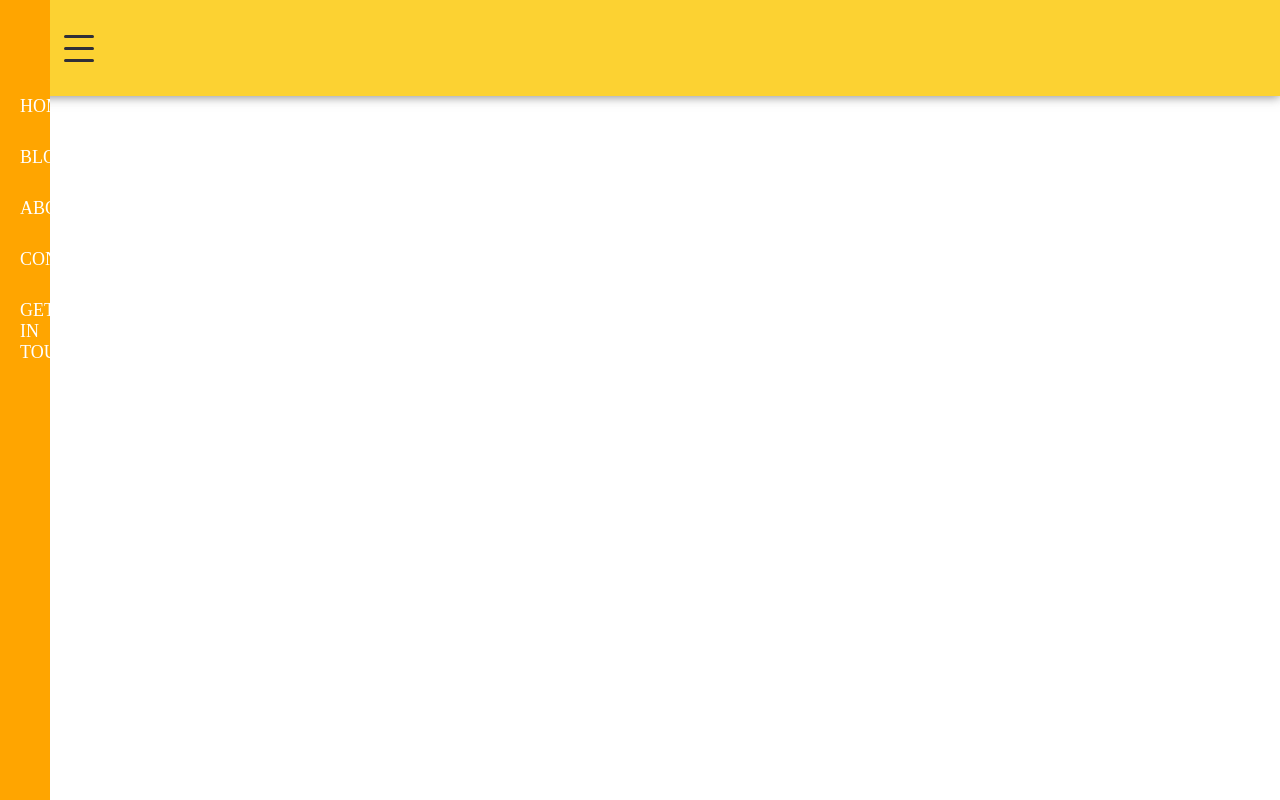
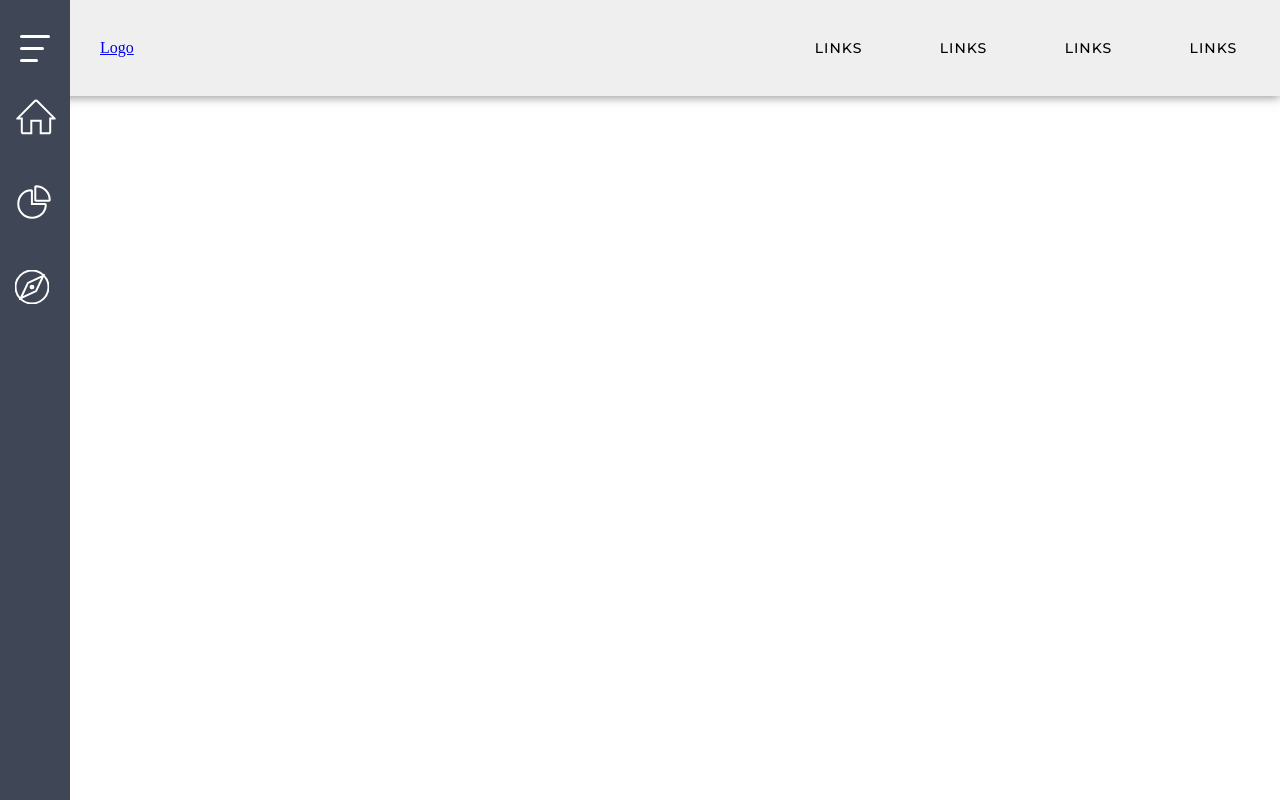
Before and after one commit to etchng/menu-demo, a plain HTML site: page index.html in a window 1280 px wide. Drawn offline with Linux system fonts and the light colour scheme.

Commit message:
dashboard nav demo update

```diff
--- a/index.html
+++ b/index.html
@@ -2,16 +2,19 @@
 <html lang="en" >
 <head>
   <meta charset="UTF-8">
-  <title>Demo - Sidemenu  Vanilla Js</title>
+  <title>Demo - Sidemenu </title>
+    <link href="https://fonts.googleapis.com/css2?family=Montserrat:wght@400;500;800&display=swap" rel="stylesheet">
+
   <link rel="stylesheet" href="./style.css">
+
 
 </head>
 <body>
-<!-- partial:index.partial.html -->
 <div class="header">
-  <div class="header__inner flex--end">
+  <div class="header__inner">
 
     <div class = "navWrap">
+      <div class="burgerProxy"></div>
       <div id="burger">
         <div></div>
         <div></div>
@@ -21,11 +24,43 @@
 
       <nav class="sidemenu">
         <ul>
-          <li><a href="#">Home</a></li>
-          <li><a href="#">Blog</a></li>
-          <li><a href="#">About</a></li>
-          <li><a href="#">Contact</a></li>
-          <li><a href="#">Get in Touch</a></li>
+          <div class = "linkWrap">
+          <li><a href="#">
+            <span class = "nav__icon">
+            <svg width="42" height="42" viewBox="0 0 42 42" fill="none" xmlns="http://www.w3.org/2000/svg">
+              <path d="M35.7 22.6H35.2V23.1V35.7C35.2 36.1073 35.1093 36.5079 34.8881 36.7959C34.6852 37.0602 34.319 37.3 33.6 37.3H25.7V25.2V24.7H25.2H16.8H16.3V25.2V37.3H8.39999C7.68101 37.3 7.31476 37.0602 7.11184 36.7959C6.89068 36.5079 6.79999 36.1073 6.79999 35.7V23.1V22.6H6.29999H2.78879C2.64012 22.6 2.538 22.5887 2.47068 22.5759C2.49107 22.5351 2.51955 22.486 2.558 22.4286C2.66113 22.2747 2.81607 22.0902 3.01944 21.8797L19.8669 5.01538L19.867 5.01543L19.8729 5.00927C20.1798 4.69141 20.5835 4.52794 21 4.50729C21.4176 4.52794 21.8204 4.69002 22.1262 5.00838L22.1261 5.00845L22.1331 5.01538L38.9786 21.8777C39.1824 22.0887 39.3378 22.2737 39.4412 22.4279C39.4799 22.4856 39.5085 22.5349 39.529 22.576C39.4617 22.5887 39.3597 22.6 39.2112 22.6H35.7Z" stroke="white"/>
+              </svg></span>
+              <span class = "nav__text">
+
+            Home
+          </span>
+          </a></li></div>
+          <div class = "linkWrap">
+            <li><a href="#">
+              <span class = "nav__icon">
+                <svg width="42" height="42" viewBox="0 0 42 42" fill="none" xmlns="http://www.w3.org/2000/svg">
+                  <path d="M16.9166 20.5833V21.0833H17.4166H30.0833C30.2494 21.0833 30.4099 21.1435 30.5351 21.2527C30.6567 21.3587 30.7369 21.5039 30.7622 21.6628L30.7708 21.7878C30.7616 29.3351 24.6465 34.7292 17.0208 34.7292C13.3741 34.7292 9.87672 33.2805 7.29809 30.7019C4.71947 28.1233 3.27081 24.6259 3.27081 20.9792C3.27081 13.3478 8.67296 7.22918 16.2291 7.22918C16.4115 7.22918 16.5863 7.30161 16.7153 7.43054C16.8442 7.55947 16.9166 7.73434 16.9166 7.91668V20.5833ZM20.9791 3.27084C24.6259 3.27084 28.1232 4.7195 30.7019 7.29812C33.2805 9.87675 34.7291 13.3741 34.7291 17.0208C34.7291 17.2032 34.6567 17.378 34.5278 17.507C34.3988 17.6359 34.224 17.7083 34.0416 17.7083H20.9791C20.7968 17.7083 20.6219 17.6359 20.493 17.507C20.3641 17.378 20.2916 17.2032 20.2916 17.0208V3.95834C20.2916 3.77601 20.3641 3.60114 20.493 3.47221C20.6219 3.34328 20.7968 3.27084 20.9791 3.27084Z" stroke="white"/>
+                  </svg>
+                  </span>
+                <span class = "nav__text">
+
+              Data
+            </span>
+            </a></li></div>
+          <div class = "linkWrap">
+            <li><a href="#">
+              <span class = "nav__icon">
+                <svg width="34" height="34" viewBox="0 0 34 34" fill="none" xmlns="http://www.w3.org/2000/svg">
+                  <path d="M20.9339 21.1763L21.0994 21.0994L21.1763 20.9339L27.6533 7.0109L28.2311 5.76885L26.9891 6.34665L13.0661 12.8237L12.9006 12.9006L12.8237 13.0661L6.34665 26.9891L5.76885 28.2311L7.0109 27.6533L20.9339 21.1763ZM15.63 17C15.63 16.2391 16.2391 15.63 17 15.63C17.7609 15.63 18.37 16.2391 18.37 17C18.37 17.7609 17.7609 18.37 17 18.37C16.2391 18.37 15.63 17.7609 15.63 17ZM0.5 17C0.5 7.89214 7.89214 0.5 17 0.5C26.1079 0.5 33.5 7.89214 33.5 17C33.5 26.1079 26.1079 33.5 17 33.5C7.89214 33.5 0.5 26.1079 0.5 17Z" stroke="white"/>
+                  </svg>
+
+                  </span>
+                <span class = "nav__text">
+
+              Explore
+            </span>
+            </a></li></div>
+
         </ul>
       </nav>
 
@@ -34,25 +69,32 @@
 
 
 
-    <!-- <a href="/index.html">
+    <a href="/index.html">
         <div class="logo">
 Logo        </div>
     </a>
 
     <ul class="nav-links">
-      <li><a href="/work.html">Work</a></li>
-      <li><a href="#">About</a></li>
-      <li><a href="/blog.html">Blog</a></li>
-      <li><a href="/contact.html">Contact</a></li>
+      <li><a href="#">Links</a></li>
+      <li><a href="#">Links</a></li>
+      <li><a href="#">Links</a></li>
+      <li><a href="#">Links</a></li>
     </ul>
 
-    </div> -->
+    </div>
 
 
   </div>
 </div>
-<!-- partial -->
+
+
+<main>
+
+
+</main>
   <script  src="./script.js"></script>
+
+
 
 </body>
 </html>
--- a/script.js
+++ b/script.js
@@ -1,5 +1,5 @@
 // Selection of HTML objects
-const burger = document.querySelector("#burger");
+const burger = document.querySelector(".burgerProxy");
 const sidemenu = document.querySelector(".sidemenu");
 const sidemenuLink = document.querySelectorAll(".sidemenu ul li a");
 
@@ -9,8 +9,6 @@ function toggleMenu() {
   sidemenu.classList.toggle("active");
 }
 
-// Calling the function after click event occurs
-sidemenuLink.forEach((link) => {
-  link.addEventListener("click", toggleMenu);
-});
+
+
 burger.addEventListener("click", toggleMenu);
--- a/style.css
+++ b/style.css
@@ -1,90 +1,132 @@
-/* @import url(https://fonts.googleapis.com/css?family=Bigshot + One); */
 * {
   box-sizing: border-box;
   padding: 0;
   margin: 0;
   /* border: solid 1px black; */
 }
-.flex--end {
-  display: flex;
-  /* justify-content: flex-end; */
-  align-items: center;
-  flex-direction: row;
-  height: 100%;
-}
+
 .header {
   height: 96px;
   position: fixed;
   width: 100%;
-  background-color: #fcd232;
-  z-index: 5;
+  background-color: #efefef;
   box-shadow: 0px 1px 10px 0px rgba(83, 83, 83, 0.68);
 }
 .header__inner {
-  width: 90%;
-  margin: 0 auto;
+  width: 100%;
+  margin: auto 20px;
+  display: flex;
+  align-items: center;
+  flex-direction: row;
+  height: 100%;
+  z-index: 5;
+
 }
 .sidemenu {
   position: fixed;
-  z-index: 1;
+  z-index: 10;
   top: 0;
   left: 0;
-  width: 50px;
+  width: 70px;
   height: 100%;
-  background-color: orange;
-  /* transform: translateX(-450px); */
+  background-color: #3F4656;
   transition: all 0.3s ease-in-out 0s;
   overflow:hidden;
 }
+
 /* active class on menu */
 .sidemenu.active {
-  width: 100px;
+  width: 200px;
 
-  /* transform: translateX(0%); */
 }
 
 
 #burger {
-  cursor: pointer;
   width: 30px;
   height: 27px;
   display: flex;
   justify-content: space-between;
   flex-direction: column;
 }
-#burger > div {
+
+#burger div {
   height: 3px;
   z-index: 999;
   border-radius: 20px;
-  align-self: flex-end;
   width: 100%;
-  background-color: #302f38;
+  background-color: white;
   transition: 0.2s ease-in-out;
+
+}
+
+.burgerProxy {
+  cursor: pointer;
+
+  position: absolute;
+  top: 0;
+  left: 0;
+  width: 70px;
+  height: 96px;
+  z-index: 500;
 }
 .sidemenu ul {
-  margin: 96px 0 0 20px;
+  margin: 96px 0 0 0px;
+
+}.sidemenu ul li {
+  list-style-type: none;
+  margin: 40px 15px 40px 15px;
+  display: flex;
+  flex-direction: row;
 }
-.sidemenu ul li {
-  list-style-type: none;
-  margin-bottom: 30px;
+
+.linkWrap {
+width: 100%;
+  vertical-align: middle;
+
+}
+
+.linkWrap:hover {
+  border-left: solid 4px aqua;
 }
 .sidemenu ul li a {
-  font-family: "Tangerine", serif;
+  font-family: "Montserrat", serif;
   text-decoration: none;
   color: #fff;
   font-size: 18px;
   text-transform: uppercase;
+  white-space: nowrap;
+  margin-bottom: auto;
 }
-/* #burger div:nth-child(2) {
+
+
+/* scales the 2nd burger bar */
+#burger div:nth-child(2) {
   width: 80%;
 }
+/* scales the 3nd burger bar */
 #burger div:nth-child(3) {
   width: 60%;
-} */
+}
+
 #burger:hover div {
   width: 100%;
 }
-/* active class on burger*/
+
+.nav__icon {
+  vertical-align: middle;
+  margin: auto;
+
+}
+
+.nav__text {
+  vertical-align: middle;
+margin-left: 20px;
+}
+
+/* active class on burger
+The active state of the burger triggers style changes in the burgers bars
+
+*/
 #burger.active div:nth-child(1) {
   transform: translateY(11px) rotate(45deg);
   background-color: #fff;
@@ -101,19 +143,24 @@
 }
 
 
+main {
+  width: 100vw;
+  height: 100vh;
+  background: #fff;
+}
+
+
 /* Navbar links */
 .nav-links {
   font-family: "Montserrat", sans-serif;
   display: flex;
   letter-spacing: 1px;
   font-size: 14px;
-  /* margin-right: calc(100% - (1210px)); */
-  margin-right: 0;
+  margin-right: 50px;
   margin-left: auto;
 
   list-style: none;
-  /*width: 88vw;
-      padding: 0 0.7vw;*/
+
   width: 35%;
   justify-content: space-between;
   align-items: center;
@@ -125,9 +172,15 @@
 
 .nav-links li a {
   text-decoration: none;
-  /* margin: 0 0.7vw; */
 color: black
 ;  background-color: transparent;
   transition: all 0.3s ease;
-  /* text-shadow: 0px 8px 24px rgba(28, 28, 28, 1); */
 }
+
+svg {
+  stroke-width: 2;
+}
+
+.logo {
+  margin-left: 50px;
+}
```
Also changed, not shown: img/Bond_AbdoPelvis_CT_Coronal-1.jpg (added), img/entypo_home.svg (added), img/explore.svg (added), img/fluent_data-pie-24-filled.svg (added), img/quadrants.png (added), img/quadrants_sketch.png (added), img/settings.svg (added).
